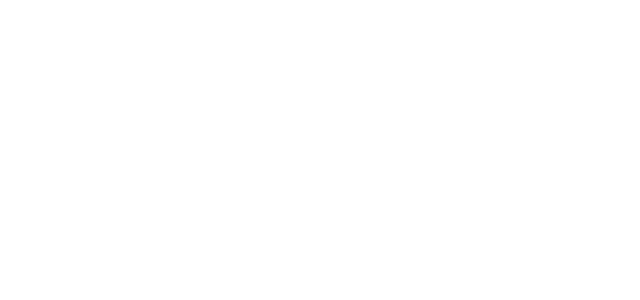
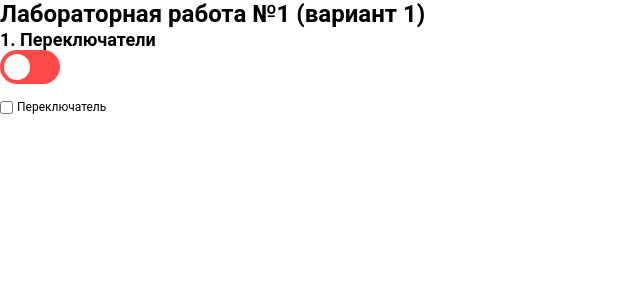
Before and after one commit to reznikovkg/just-copy, a React (Create React App) app in the folder react/app/: page /switch in a window 1280 px wide. Before the commit this address had no page. Shown: the top 300 px of the page, without its empty margins (0-640 px from the left). Built offline with nearby package versions, Linux system fonts and the light colour scheme.

Commit message:
Лабораторная работа №1, Вариант 1, переключатели - (Крючков Н.С.)

```diff
--- a/react/app/src/App.js
+++ b/react/app/src/App.js
@@ -4,6 +4,7 @@
 import React from "react";
 import MainPageComponent from "./components/pages/MainPageComponent";
 import AсcordionPageComponent from "./components/pages/AсcordionPageComponent";
+import SwitchPage from "./components/pages/SwitchPage";
 
 function App() {
   return (
@@ -12,6 +13,7 @@
             <Route exact path='/' element={<MainPageComponent />}/>
             <Route  path='/main' element={<MainPageComponent />}/>
             <Route  path='/acсordions' element={<AсcordionPageComponent />}/>
+            <Route exact path={'/switch'} element={<SwitchPage/>}/>
         </Routes>
     </div>
   );
--- /dev/null
+++ b/react/app/src/components/Switch/index.jsx
@@ -0,0 +1,24 @@
+import './style.css'
+
+import {useState} from "react";
+
+const Switch = () => {
+    const [isChecked, setIsChecked] = useState(false);
+
+    const onToggleChange = () => {
+        setIsChecked(!isChecked);
+    };
+
+    return <div className={'switch'}>
+        <label className="slide-switch">
+            <input type="checkbox" checked={isChecked} onClick={onToggleChange}/>
+            <span className="slider round"/>
+        </label>
+        <label className={`checkbox-switch`}>
+            <input type={'checkbox'} checked={isChecked} onClick={onToggleChange}/>
+            <span className={`checkbox-label${isChecked ? ' checked' : ''}`}>Переключатель</span>
+        </label>
+    </div>
+}
+
+export default Switch
--- /dev/null
+++ b/react/app/src/components/Switch/style.css
@@ -0,0 +1,74 @@
+.switch {
+    display: flex;
+    flex-direction: column;
+    grid-gap: 1rem;
+}
+
+.slide-switch {
+    position: relative;
+    display: inline-block;
+    width: 60px;
+    height: 34px;
+}
+
+.slide-switch input {
+    opacity: 0;
+    width: 0;
+    height: 0;
+}
+
+.slider {
+    position: absolute;
+    cursor: pointer;
+    top: 0;
+    left: 0;
+    right: 0;
+    bottom: 0;
+    background-color: rgb(255, 73, 73);
+    -webkit-transition: .4s;
+    transition: .4s;
+}
+
+.slider:before {
+    position: absolute;
+    content: "";
+    height: 26px;
+    width: 26px;
+    left: 4px;
+    bottom: 4px;
+    background-color: white;
+    -webkit-transition: .4s;
+    transition: .4s;
+}
+
+input:checked + .slider {
+    background-color: rgb(19, 206, 102);
+}
+
+input:focus + .slider {
+    box-shadow: 0 0 1px rgb(19, 206, 102);
+}
+
+input:checked + .slider:before {
+    -webkit-transform: translateX(26px);
+    -ms-transform: translateX(26px);
+    transform: translateX(26px);
+}
+
+.slider.round {
+    border-radius: 34px;
+}
+
+.slider.round:before {
+    border-radius: 50%;
+}
+
+.checkbox-switch {
+    display: flex;
+    grid-gap: 0.25rem;
+    cursor: pointer;
+}
+
+.checkbox-label.checked {
+    color: #409eff;
+}
--- a/react/app/src/components/pages/MainPageComponent.jsx
+++ b/react/app/src/components/pages/MainPageComponent.jsx
@@ -5,6 +5,7 @@
     return (
         <div className="main_page">
             <LinkComponent link="/acordions" > Акордион </LinkComponent>
+            <LinkComponent link="/switch" > Переключатели </LinkComponent>
         </div>
     );
 };
--- /dev/null
+++ b/react/app/src/components/pages/SwitchPage.jsx
@@ -0,0 +1,13 @@
+import Switch from "../Switch";
+
+const SwitchPage = () => {
+    return (
+        <div className={'app'}>
+            <h1>Лабораторная работа №1 (вариант 1)</h1>
+            <h2>1. Переключатели</h2>
+            <Switch/>
+        </div>
+    );
+}
+
+export default SwitchPage
```
